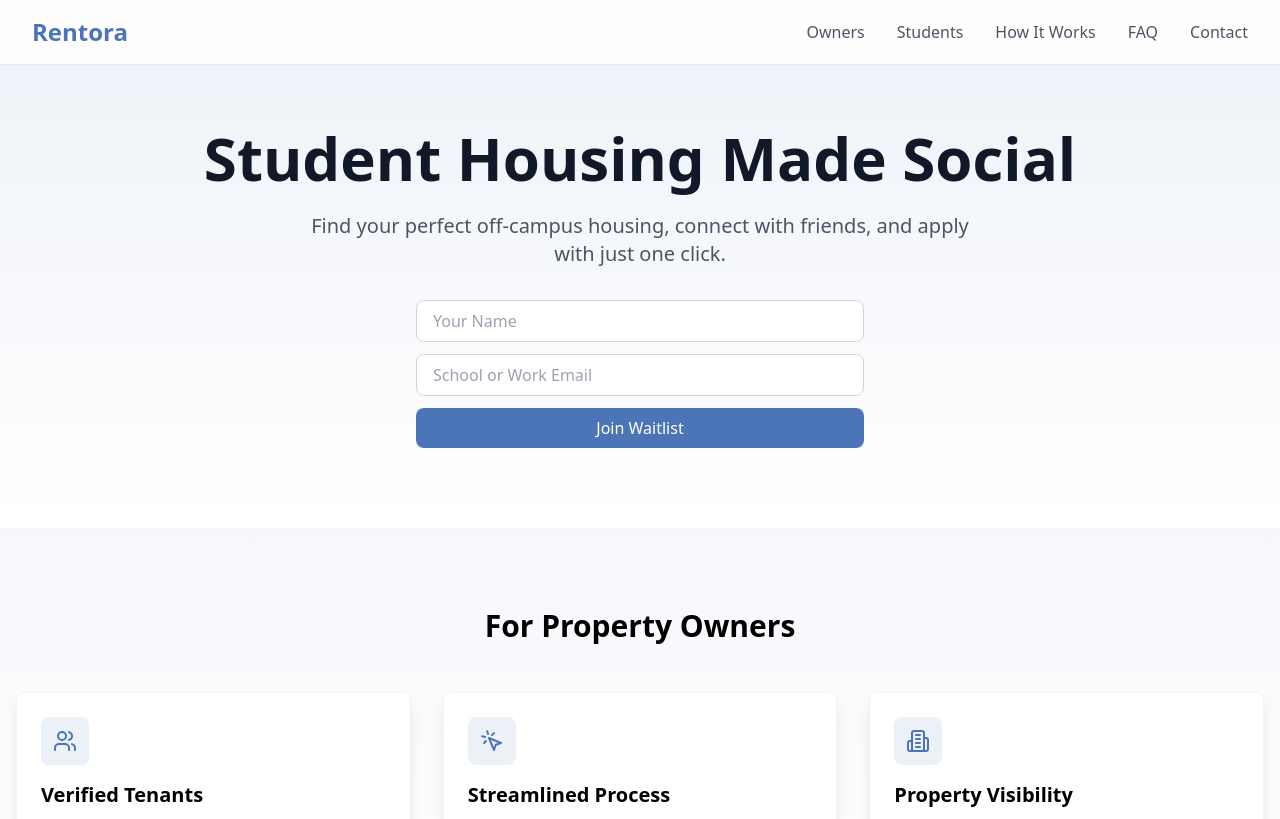
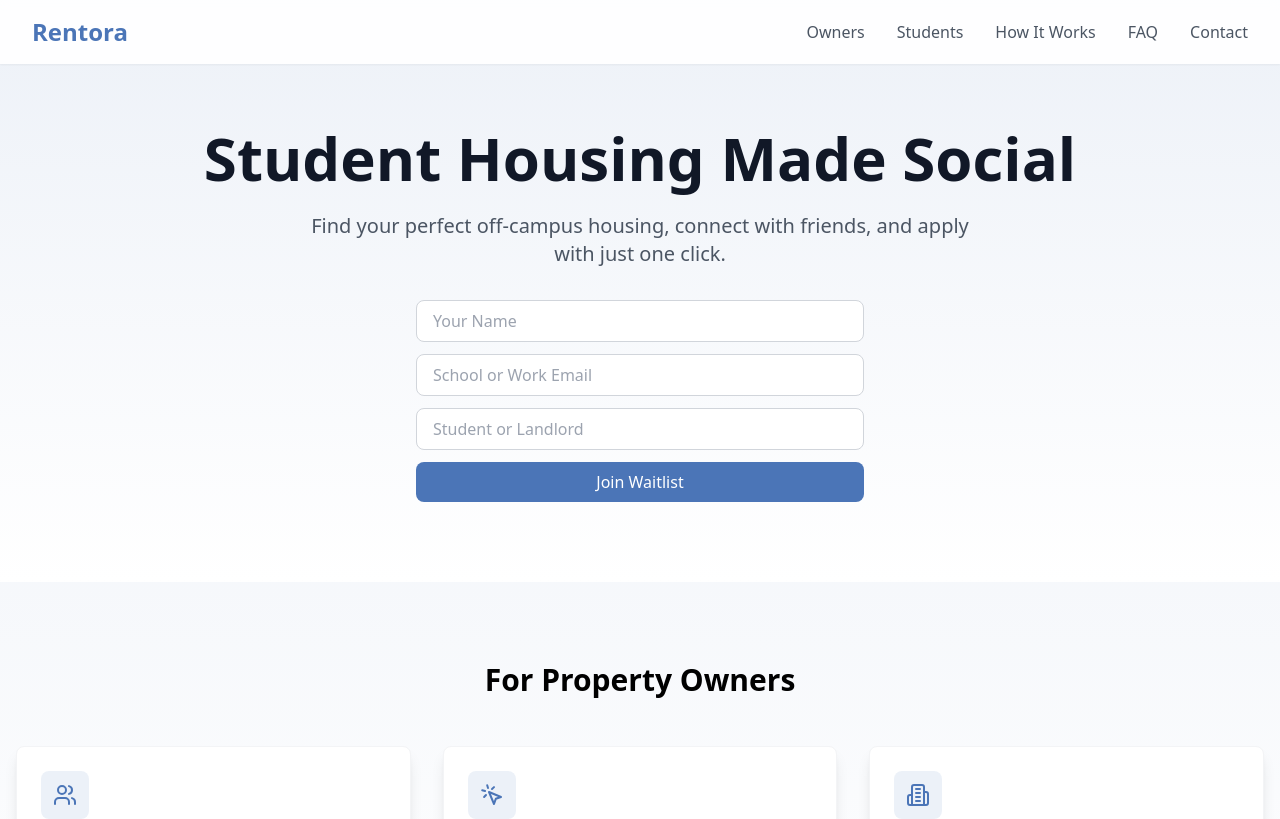
Before and after one commit to sasankgamini/rentora-landing, a React (Vite) app: page / in a window 1280 px wide. Shown: the top 819 px of the page. Built offline with nearby package versions, Linux system fonts and the light colour scheme.

Commit message:
Added Student or Landlord button

```diff
--- a/src/App.tsx
+++ b/src/App.tsx
@@ -21,6 +21,7 @@ function App() {
   // Waitlist form state
   const [waitlistName, setWaitlistName] = useState('');
   const [waitlistEmail, setWaitlistEmail] = useState('');
+  const [waitlistUserType, setWaitlistUserType] = useState('');
   const [isWaitlistSubmitting, setIsWaitlistSubmitting] = useState(false);
   const [waitlistStatus, setWaitlistStatus] = useState<FormStatus | null>(null);
 
@@ -32,7 +33,7 @@ function App() {
   const [contactStatus, setContactStatus] = useState<FormStatus | null>(null);
 
   const WAITLIST_ENDPOINT =
-    'https://script.google.com/macros/s/AKfycbyskiZVQQKv0Xrcxh69Vyo7v2w8toJlfoIefdhkXGpnaDqrH0wZbHT2Dky1LdkZ5M8/exec';
+    'https://script.google.com/macros/s/AKfycbyaiqr_G_qMKjl6n994S9No1ibvkVwqhd-G9ZH4B71VYzOP_-kZham8exZCUqM4y5A/exec';
   const CONTACT_ENDPOINT =
     'https://script.google.com/macros/s/AKfycbwYzW7Bd7G7r_3wkNW070GhEQ4_Rp8thd0kUN_WsYEatTeb8fy4JOnxQz0WSmoKZMfm5Q/exec';
 
@@ -59,7 +60,11 @@ function App() {
         headers: {
           'Content-Type': 'application/json',
         },
-        body: JSON.stringify({ name: waitlistName, email: waitlistEmail }),
+        body: JSON.stringify({
+          name: waitlistName,
+          email: waitlistEmail,
+          role: waitlistUserType
+        }),
       });
 
       // Since no-cors doesn't return useful status, we assume success here
@@ -71,6 +76,7 @@ function App() {
       // Clear form on success
       setWaitlistName('');
       setWaitlistEmail('');
+      setWaitlistUserType('');
 
     } catch (err) {
       console.error('Waitlist submission error:', err);
@@ -201,6 +207,15 @@ function App() {
               value={waitlistEmail}
               onChange={(e) => setWaitlistEmail(e.target.value)}
               placeholder="School or Work Email"
+              className="px-4 py-2 border border-gray-300 rounded-lg focus:outline-none focus:ring-2 focus:ring-[#4B75B7]"
+              required
+              disabled={isWaitlistSubmitting}
+            />
+            <input
+              type="text"
+              value={waitlistUserType}
+              onChange={(e) => setWaitlistUserType(e.target.value)}
+              placeholder="Student or Landlord"
               className="px-4 py-2 border border-gray-300 rounded-lg focus:outline-none focus:ring-2 focus:ring-[#4B75B7]"
               required
               disabled={isWaitlistSubmitting}
```
